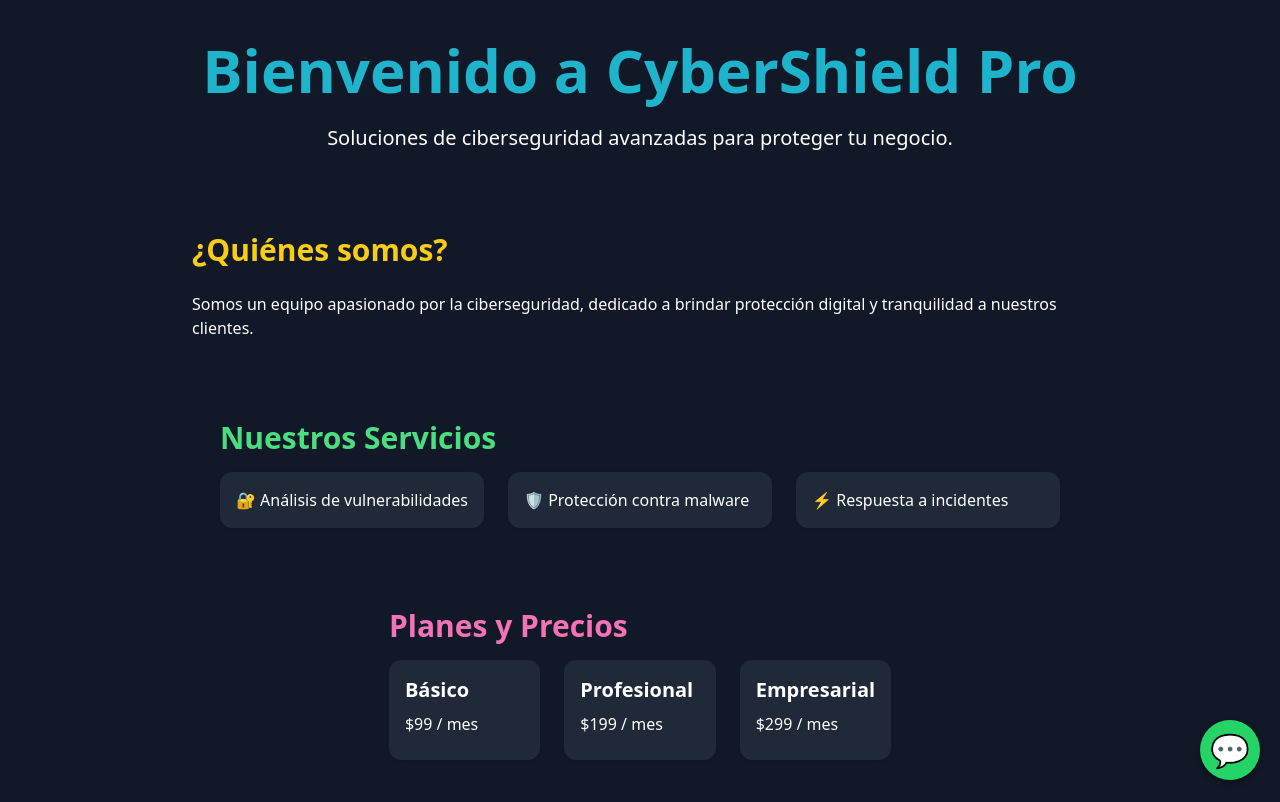
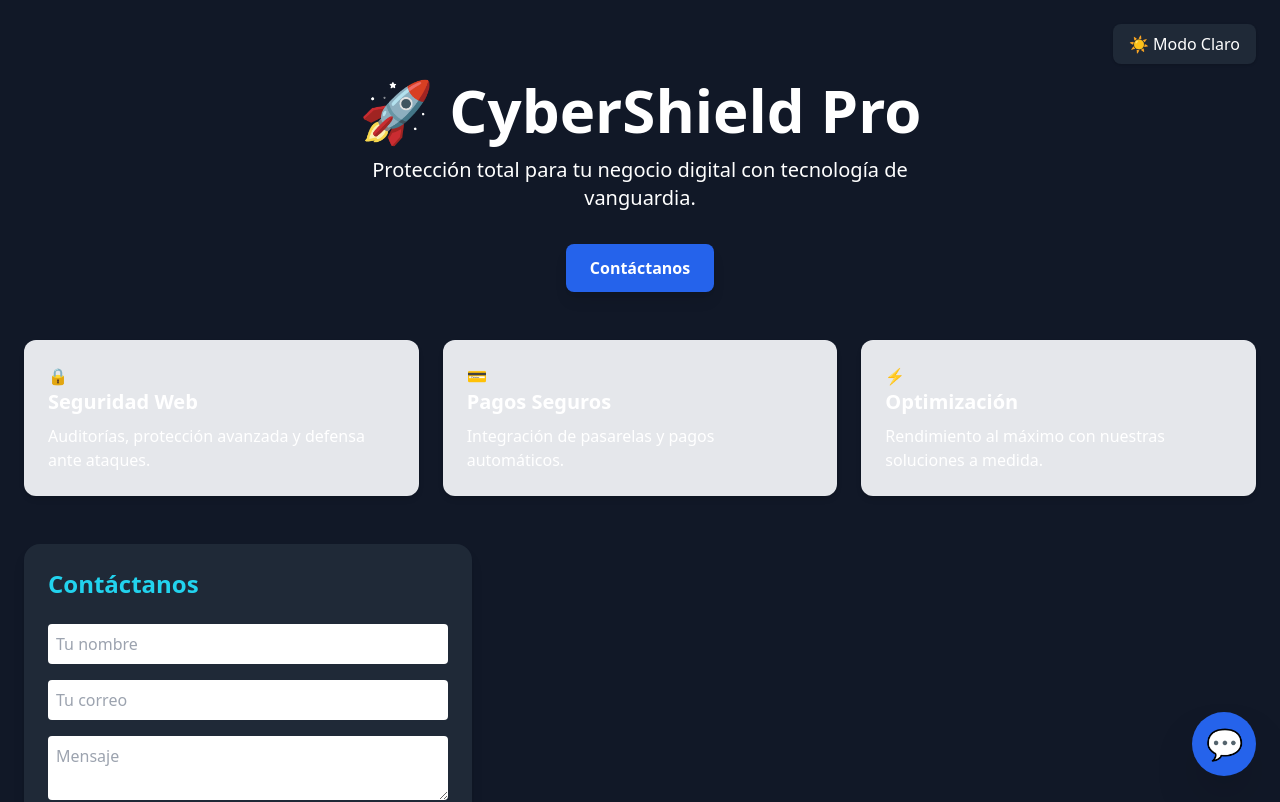
Before and after one commit to Citukman/Cyberseguridad, a React (Vite) app: page / in a window 1280 px wide. Shown: the top 802 px of the page. Built offline with nearby package versions, Linux system fonts and the light colour scheme.

Commit message:
Update App.tsx

```diff
--- a/src/App.tsx
+++ b/src/App.tsx
@@ -1,68 +1,121 @@
-import React from 'react';
-import { motion } from 'framer-motion';
-import Particles from 'react-tsparticles';
-import ContactForm from './components/ContactForm';
-import PaymentButton from './components/PaymentButton';
+import { motion } from "framer-motion";
+import { useState } from "react";
+import ContactForm from "./componentes/ui/ContactForm";
+import PaymentButton from "./componentes/ui/PaymentButton";
 
-export default function App() {
+// Chat Widget simple
+function ChatWidget() {
+  const [open, setOpen] = useState(false);
   return (
-    <div className="relative min-h-screen bg-gray-900 text-white overflow-hidden">
-      <Particles options={{ background:{color:{value:'#111827'}}, fpsLimit:60,
-        interactivity:{events:{onClick:{enable:true,mode:'push'},onHover:{enable:true,mode:'repulse'},resize:true},
-        modes:{push:{quantity:4},repulse:{distance:100,duration:0.4}}},
-        particles:{color:{value:'#38bdf8'},links:{color:'#38bdf8',distance:150,enable:true,opacity:0.5,width:1},
-        collisions:{enable:true},move:{direction:'none',enable:true,outModes:{default:'bounce'},speed:2},
-        number:{density:{enable:true,area:800},value:60},opacity:{value:0.5},shape:{type:'circle'},size:{value:{min:1,max:5}}},
-        detectRetina:true }}/>
-      <motion.div className="relative z-10 flex flex-col items-center justify-start min-h-screen px-4 space-y-20 pt-10">
-        <motion.section initial={{opacity:0,y:40}} whileInView={{opacity:1,y:0}} transition={{duration:0.8}} viewport={{once:true}} className="text-center">
-          <h1 className="text-4xl md:text-6xl font-bold text-cyan-400 mb-6 animate-pulse">
-            Bienvenido a CyberShield Pro
-          </h1>
-          <p className="text-lg md:text-xl max-w-2xl mx-auto">
-            Soluciones de ciberseguridad avanzadas para proteger tu negocio.
-          </p>
-        </motion.section>
-
-        <motion.section initial={{opacity:0,y:40}} whileInView={{opacity:1,y:0}} transition={{duration:0.8}} viewport={{once:true}} className="max-w-4xl mx-auto space-y-6">
-          <h2 className="text-3xl font-bold text-yellow-400">¿Quiénes somos?</h2>
-          <p>Somos un equipo apasionado por la ciberseguridad, dedicado a brindar protección digital y tranquilidad a nuestros clientes.</p>
-        </motion.section>
-
-        <motion.section initial={{opacity:0,y:40}} whileInView={{opacity:1,y:0}} transition={{duration:0.8}} viewport={{once:true}} className="max-w-5xl mx-auto">
-          <h2 className="text-3xl font-bold text-green-400 mb-4">Nuestros Servicios</h2>
-          <div className="grid md:grid-cols-3 gap-6">
-            <div className="p-4 bg-gray-800 rounded-xl shadow">🔐 Análisis de vulnerabilidades</div>
-            <div className="p-4 bg-gray-800 rounded-xl shadow">🛡️ Protección contra malware</div>
-            <div className="p-4 bg-gray-800 rounded-xl shadow">⚡ Respuesta a incidentes</div>
+    <div className="fixed bottom-6 right-6 z-50">
+      {open ? (
+        <div className="w-72 h-96 bg-white dark:bg-gray-800 shadow-xl rounded-lg p-4 flex flex-col">
+          <div className="flex justify-between items-center mb-2">
+            <h3 className="font-bold text-gray-800 dark:text-white">💬 Chat Soporte</h3>
+            <button
+              onClick={() => setOpen(false)}
+              className="text-red-500 font-bold"
+            >
+              ✕
+            </button>
           </div>
-        </motion.section>
-
-        <motion.section initial={{opacity:0,y:40}} whileInView={{opacity:1,y:0}} transition={{duration:0.8}} viewport={{once:true}} className="max-w-5xl mx-auto">
-          <h2 className="text-3xl font-bold text-pink-400 mb-4">Planes y Precios</h2>
-          <div className="grid md:grid-cols-3 gap-6">
-            <div className="p-4 bg-gray-800 rounded-xl shadow">
-              <h3 className="text-xl font-bold mb-2">Básico</h3>
-              <p className="mb-2">$99 / mes</p>
-            </div>
-            <div className="p-4 bg-gray-800 rounded-xl shadow">
-              <h3 className="text-xl font-bold mb-2">Profesional</h3>
-              <p className="mb-2">$199 / mes</p>
-            </div>
-            <div className="p-4 bg-gray-800 rounded-xl shadow">
-              <h3 className="text-xl font-bold mb-2">Empresarial</h3>
-              <p className="mb-2">$299 / mes</p>
-            </div>
+          <div className="flex-1 overflow-y-auto text-sm text-gray-700 dark:text-gray-300 mb-2">
+            <p><strong>Agente:</strong> ¡Hola! ¿En qué podemos ayudarte hoy?</p>
           </div>
-        </motion.section>
-
-        <PaymentButton />
-        <ContactForm />
-
-        <footer className="mt-10 text-sm text-gray-400">© 2025 CyberShield Pro. Todos los derechos reservados.</footer>
-      </motion.div>
-
-      <a href="https://wa.me/5219999999999?text=Hola!%20Quiero%20más%20información%20de%20CyberShield%20Pro" className="whatsapp-button">💬</a>
+          <input
+            type="text"
+            placeholder="Escribe tu mensaje..."
+            className="border rounded px-2 py-1 text-sm text-gray-800 dark:text-gray-100 dark:bg-gray-700"
+          />
+        </div>
+      ) : (
+        <motion.button
+          whileHover={{ scale: 1.1 }}
+          onClick={() => setOpen(true)}
+          className="bg-blue-600 hover:bg-blue-700 text-white rounded-full w-16 h-16 shadow-2xl flex items-center justify-center text-3xl"
+        >
+          💬
+        </motion.button>
+      )}
     </div>
   );
 }
+
+export default function App() {
+  const [darkMode, setDarkMode] = useState(true);
+
+  return (
+    <div className={darkMode ? "dark bg-gray-900 text-white" : "bg-white text-gray-900"}>
+      <div className="min-h-screen p-6 transition-colors duration-500">
+        {/* Botón de Dark/Light */}
+        <div className="flex justify-end mb-4">
+          <button
+            onClick={() => setDarkMode(!darkMode)}
+            className="px-4 py-2 bg-gray-800 text-white rounded-lg shadow hover:bg-gray-700 dark:bg-yellow-400 dark:text-black dark:hover:bg-yellow-300"
+          >
+            {darkMode ? "☀️ Modo Claro" : "🌙 Modo Oscuro"}
+          </button>
+        </div>
+
+        {/* Hero */}
+        <header className="flex flex-col items-center text-center mb-12">
+          <h1 className="text-4xl md:text-6xl font-extrabold mb-4">
+            🚀 CyberShield Pro
+          </h1>
+          <p className="text-lg md:text-xl mb-8 max-w-xl">
+            Protección total para tu negocio digital con tecnología de vanguardia.
+          </p>
+          <motion.button
+            whileHover={{ scale: 1.1 }}
+            className="px-6 py-3 bg-blue-600 hover:bg-blue-700 rounded-lg shadow-lg text-white font-bold"
+          >
+            Contáctanos
+          </motion.button>
+        </header>
+
+        {/* Servicios */}
+        <section className="grid md:grid-cols-3 gap-6 mb-12">
+          <motion.div
+            whileHover={{ scale: 1.05 }}
+            className="p-6 bg-gray-200 dark:bg-gray-800 rounded-xl shadow-md"
+          >
+            🔒 <h2 className="text-xl font-bold mb-2">Seguridad Web</h2>
+            <p>Auditorías, protección avanzada y defensa ante ataques.</p>
+          </motion.div>
+          <motion.div
+            whileHover={{ scale: 1.05 }}
+            className="p-6 bg-gray-200 dark:bg-gray-800 rounded-xl shadow-md"
+          >
+            💳 <h2 className="text-xl font-bold mb-2">Pagos Seguros</h2>
+            <p>Integración de pasarelas y pagos automáticos.</p>
+          </motion.div>
+          <motion.div
+            whileHover={{ scale: 1.05 }}
+            className="p-6 bg-gray-200 dark:bg-gray-800 rounded-xl shadow-md"
+          >
+            ⚡ <h2 className="text-xl font-bold mb-2">Optimización</h2>
+            <p>Rendimiento al máximo con nuestras soluciones a medida.</p>
+          </motion.div>
+        </section>
+
+        {/* Formulario de contacto */}
+        <section className="mb-12">
+          <ContactForm />
+        </section>
+
+        {/* Botón de pago */}
+        <section className="mb-12">
+          <PaymentButton />
+        </section>
+
+        {/* Footer */}
+        <footer className="text-center text-sm text-gray-500 dark:text-gray-400 mt-16">
+          © {new Date().getFullYear()} CyberShield Pro. Todos los derechos reservados.
+        </footer>
+      </div>
+
+      {/* Chat flotante */}
+      <ChatWidget />
+    </div>
+  );
+}
```
